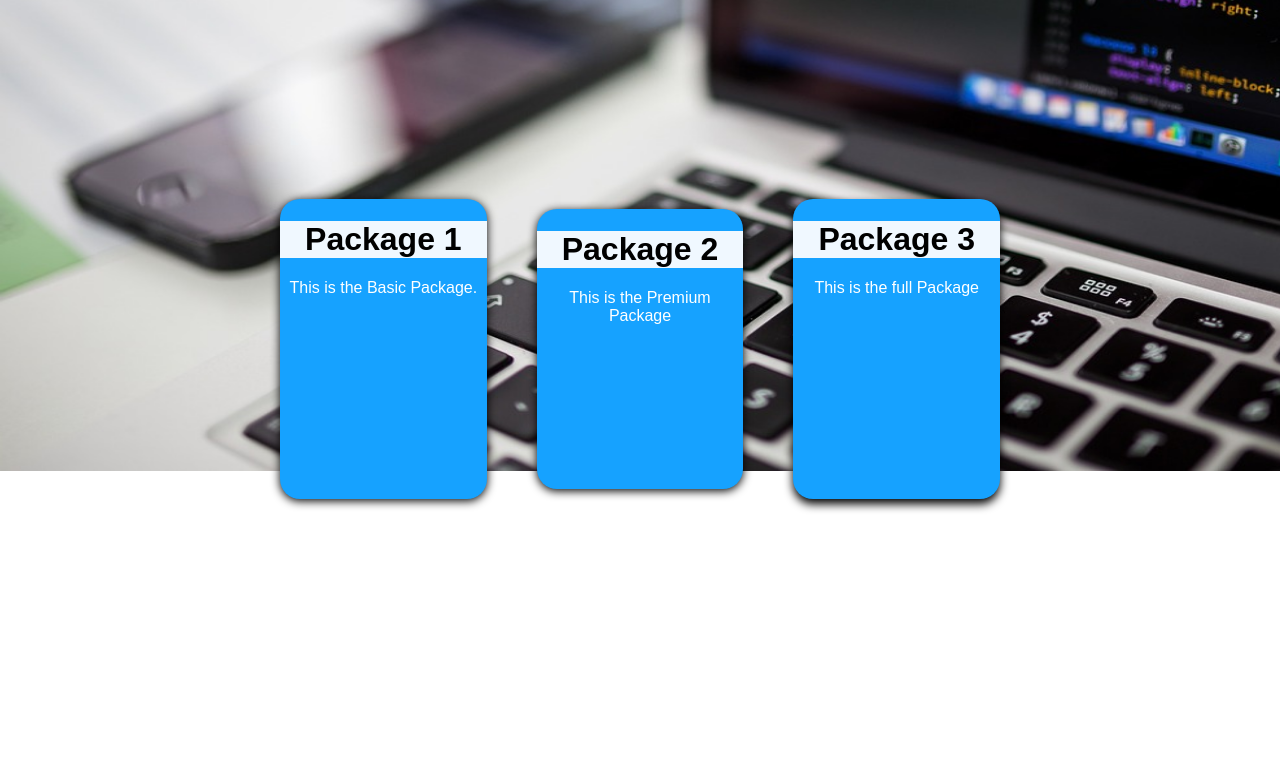
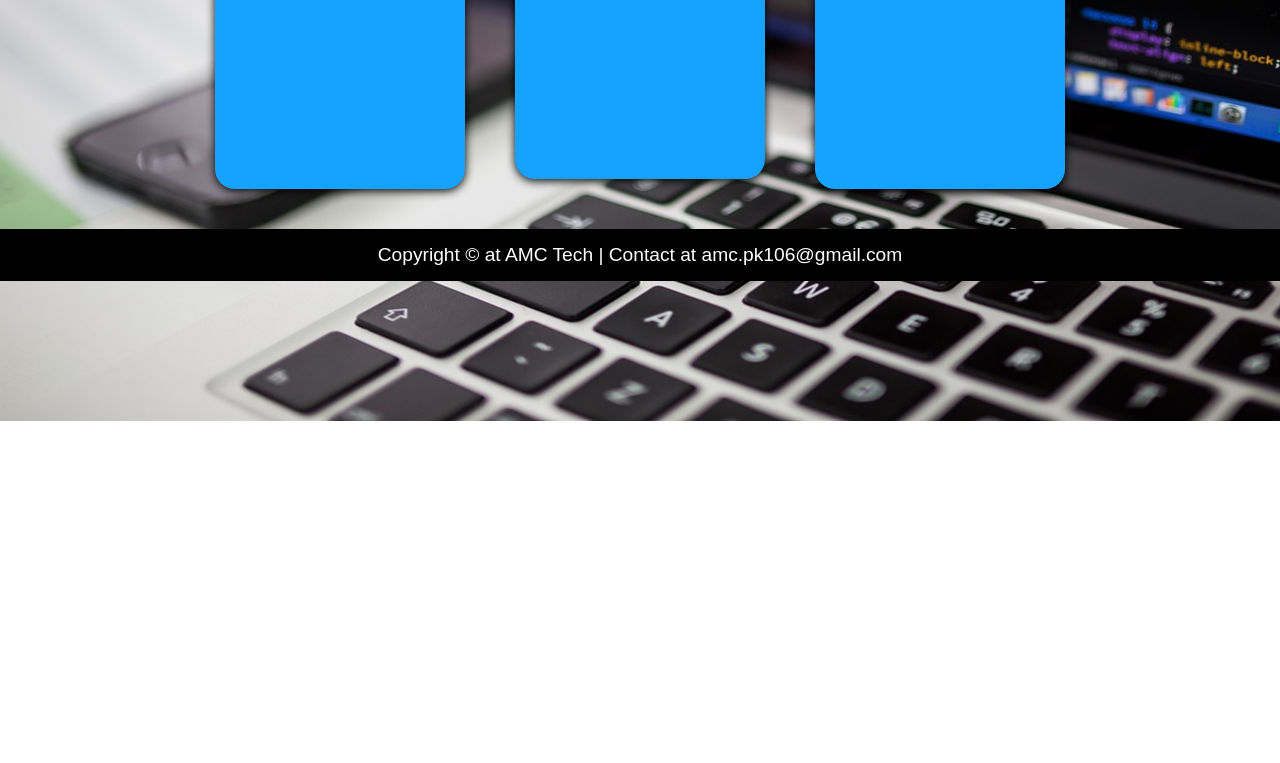
Before and after one commit to amctech106/web, a plain HTML site: page index.html in a window 1280 px wide. Shown: the part 496-1259 px from the top of the page. After the commit the page ends 921 px from the top, so only its background shows below. Drawn offline with Linux system fonts and the light colour scheme.

Commit message:
Updated Img Setting

```diff
--- a/style.css
+++ b/style.css
@@ -39,7 +39,7 @@ ul li {
 
 img{
     width: 1660px;
-    height: 900px;
+    height: 850px;
 }
 
 .heading{
@@ -102,8 +102,8 @@ button{
 .packages{
  font-family: Arial, Helvetica, sans-serif;
  display: flex;
-padding: 10px;
-margin: 250px;
+ justify-content: center;
+
 
 }
 
@@ -118,8 +118,6 @@ footer p{
     font-size: larger;
     font-family: Arial, Helvetica, sans-serif;
     padding: 15px;
-    margin: 10px;
     position: relative;
-    margin-bottom: 100px;
     text-align: center;
 }
```
Also changed, not shown: index.html (+3 -0 lines).
